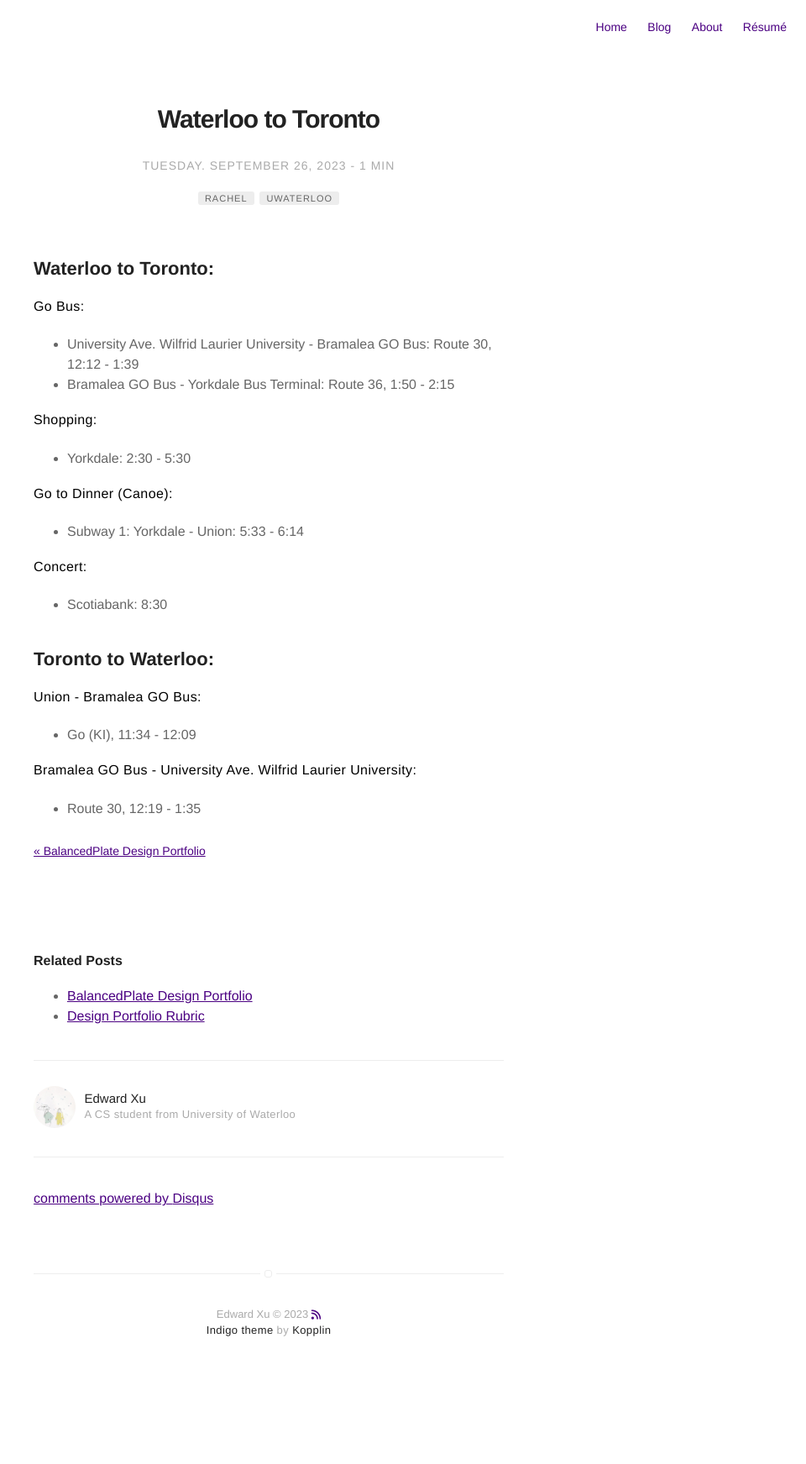
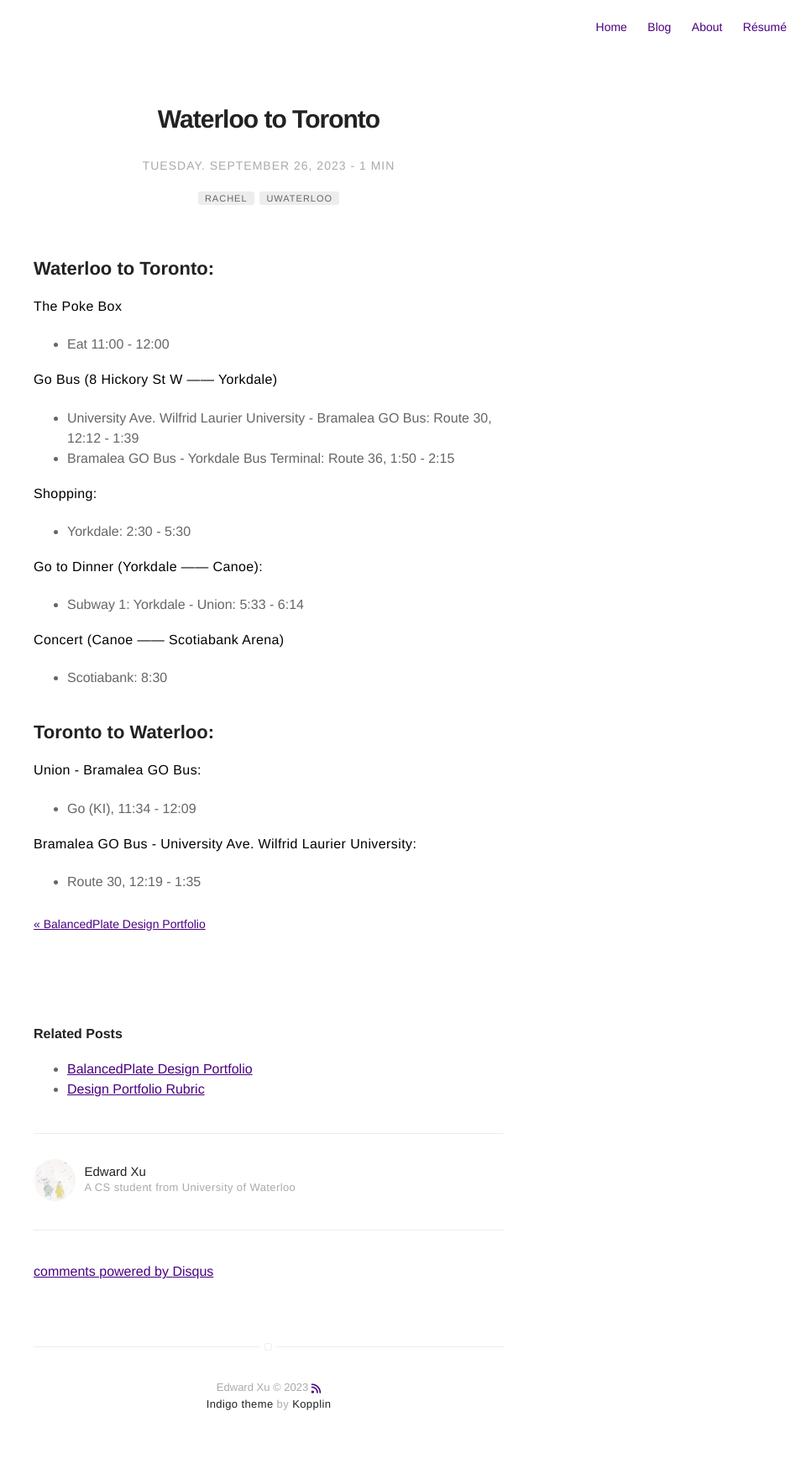
Before and after one commit to Edward-J-Xu/Edward-J-Xu.github.io, a Jekyll site: the page built from _posts/2023-09-26-toronto.markdown, in a window 1280 px wide. Shown: the whole page at 84% size, without its empty margins (320-1280 px from the left). Built offline with Jekyll 4.4.1, drawn with Linux system fonts in a browser that asks for light colours; nearby versions of some CDN libraries; comment, search, counter and statistics services are not loaded; before the commit the page ends 1655 px from its top, so only the background shows below that.

Commit message:
update itinerary

```diff
--- a/_posts/2023-09-26-toronto.markdown
+++ b/_posts/2023-09-26-toronto.markdown
@@ -15,17 +15,20 @@ description: Itinerary for Sept 27 2023
 
 ## Waterloo to Toronto:
 
-**Go Bus:**
+**The Poke Box**
+- Eat 11:00 - 12:00
+
+**Go Bus (8 Hickory St W —— Yorkdale)**
 - University Ave. Wilfrid Laurier University - Bramalea GO Bus: Route 30, 12:12 - 1:39
 - Bramalea GO Bus - Yorkdale Bus Terminal: Route 36, 1:50 - 2:15
 
 **Shopping:**
 - Yorkdale: 2:30 - 5:30
 
-**Go to Dinner (Canoe):**
+**Go to Dinner (Yorkdale —— Canoe):**
 - Subway 1: Yorkdale - Union: 5:33 - 6:14
 
-**Concert:**
+**Concert (Canoe —— Scotiabank Arena)**
 - Scotiabank: 8:30
 
 ## Toronto to Waterloo:
```
